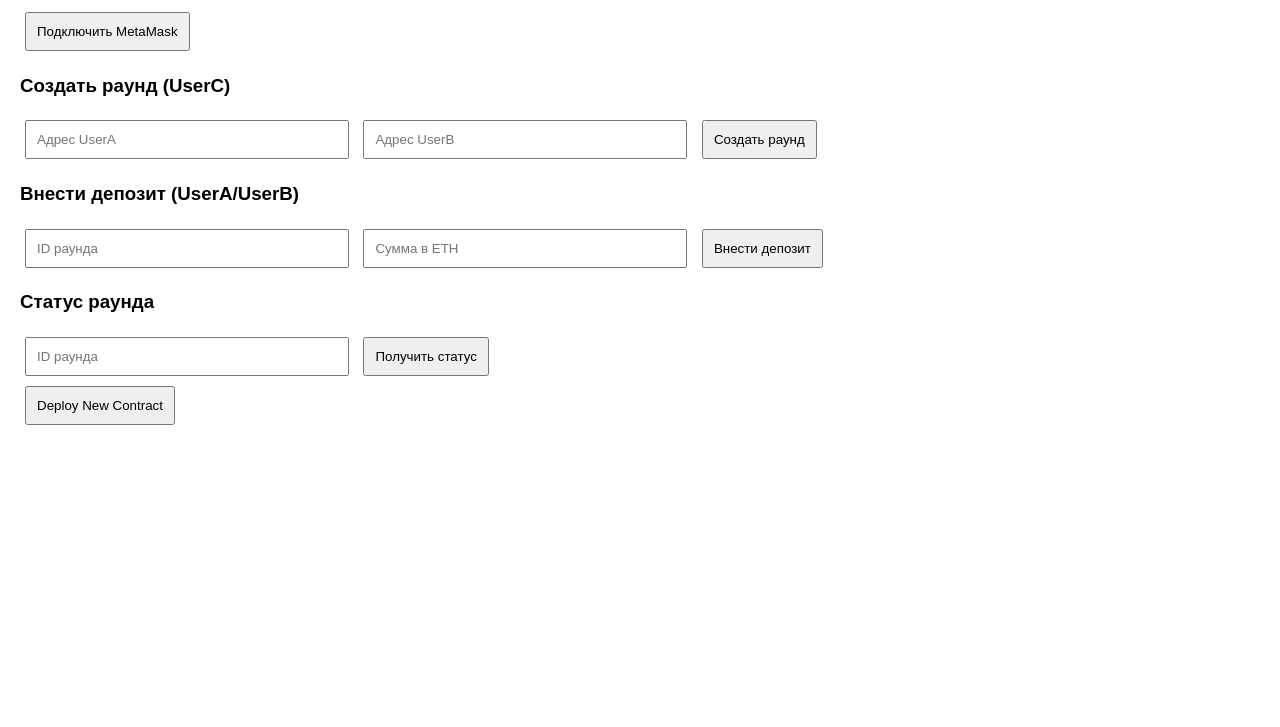
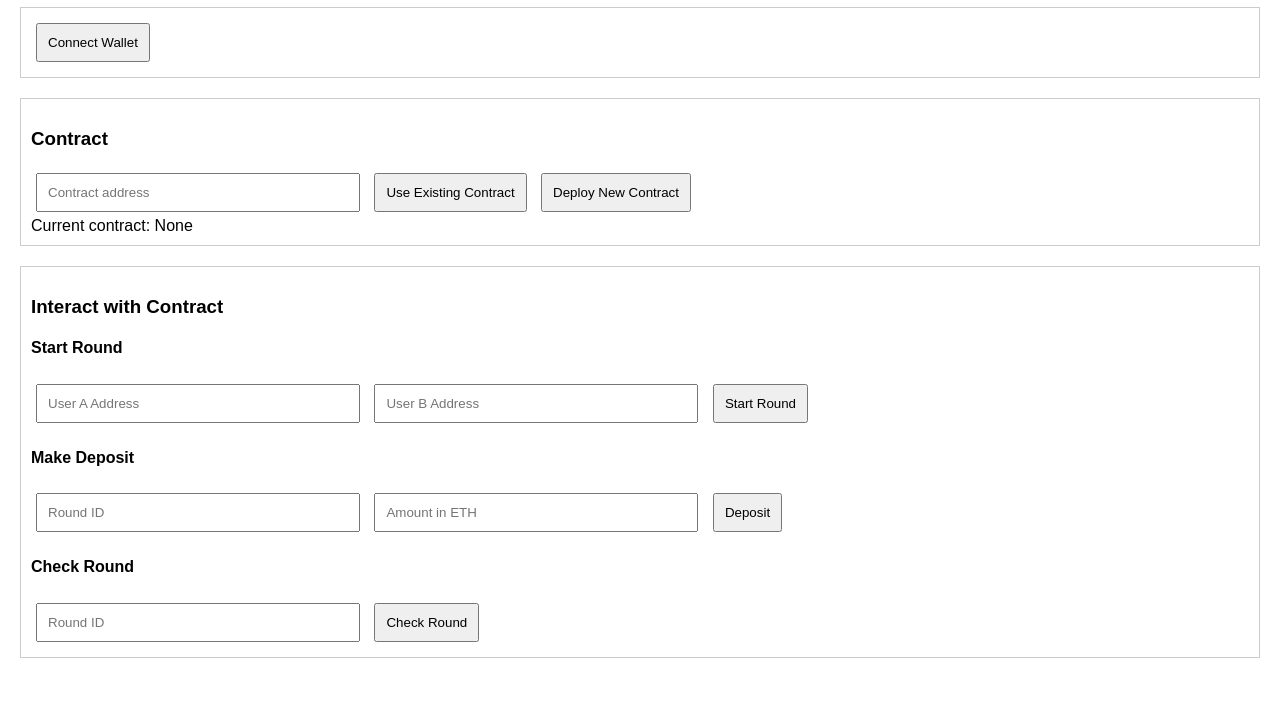
Before and after one commit to nemeritskiy-eng/smartpari, a plain HTML site: page index.html in a window 1280 px wide. Shown: the part 73-800 px from the top of the page. Drawn offline with Linux system fonts and the light colour scheme.

Commit message:
add files

```diff
--- a/index.html
+++ b/index.html
@@ -1,7 +1,7 @@
 <!DOCTYPE html>
 <html>
 <head>
-    <title>Smart-Pari Agreement DApp</title>
+    <title>Multi-Party Agreement DApp</title>
     <meta charset="utf-8">
     <meta name="viewport" content="width=device-width, initial-scale=1">
     <style>
@@ -13,32 +13,62 @@
     </style>
 </head>
 <body>
-    <h1>SmartPary Agreement DApp</h1>
-    <button id="connectButton">Подключить MetaMask</button>
+<h1>Multi-Party Agreement DApp</h1>
 
-    <h3>Создать раунд (UserC)</h3>
-    <input type="text" id="userA" placeholder="Адрес UserA">
-    <input type="text" id="userB" placeholder="Адрес UserB">
-    <button id="startRoundButton">Создать раунд</button>
+<!-- Подключение кошелька -->
+<div class="section">
+    <button id="connect-wallet">Connect Wallet</button>
+    <div id="wallet-info" style="display: none;">
+        <p>Connected: <span id="wallet-address"></span></p>
+    </div>
+</div>
 
-    <h3>Внести депозит (UserA/UserB)</h3>
-    <input type="number" id="roundId" placeholder="ID раунда">
-    <input type="text" id="depositAmount" placeholder="Сумма в ETH">
-    <button id="depositButton">Внести депозит</button>
+<!-- Работа с контрактом -->
+<div class="section">
+    <h3>Contract</h3>
+    <div>
+        <input type="text" id="contract-address" placeholder="Contract address">
+        <button id="use-contract-btn">Use Existing Contract</button>
+        <button id="deploy-contract-btn">Deploy New Contract</button>
+    </div>
+    <div id="current-contract">Current contract: None</div>
+    <div id="deploy-status"></div>
+</div>
 
-    <h3>Статус раунда</h3>
-    <input type="number" id="statusRoundId" placeholder="ID раунда">
-    <button id="getStatusButton">Получить статус</button>
-    <div id="statusResult"></div>
+<!-- Взаимодействие с контрактом -->
+<div class="section">
+    <h3>Interact with Contract</h3>
 
-    <button id="deploy-contract-btn">Deploy New Contract</button>
-    <div id="deploy-status"></div>
+    <!-- Создание раунда -->
+    <div>
+        <h4>Start Round</h4>
+        <input type="text" id="userA" placeholder="User A Address">
+        <input type="text" id="userB" placeholder="User B Address">
+        <button id="start-round-btn">Start Round</button>
+    </div>
 
-    <script src="https://cdn.jsdelivr.net/npm/web3@latest/dist/web3.min.js"></script>
-    <!-- Подключаем данные контракта -->
-    <script src="contractData.js"></script>
-    <!-- Наш основной код -->
-    <script src="app.js"></script>
+    <!-- Депозит -->
+    <div>
+        <h4>Make Deposit</h4>
+        <input type="number" id="round-id" placeholder="Round ID">
+        <input type="number" id="deposit-amount" placeholder="Amount in ETH">
+        <button id="make-deposit-btn">Deposit</button>
+    </div>
 
+    <!-- Проверка статуса раунда -->
+    <div>
+        <h4>Check Round</h4>
+        <input type="number" id="check-round-id" placeholder="Round ID">
+        <button id="check-round-btn">Check Round</button>
+        <div id="round-details"></div>
+    </div>
+</div>
+
+<!-- Подключаем Web3 -->
+<script src="https://cdn.jsdelivr.net/npm/web3@latest/dist/web3.min.js"></script>
+<!-- Подключаем данные контракта -->
+<script src="contractData.js"></script>
+<!-- Наш основной код -->
+<script src="app.js"></script>
 </body>
 </html>
```
